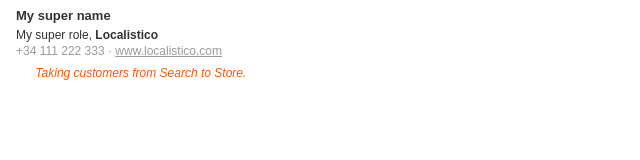
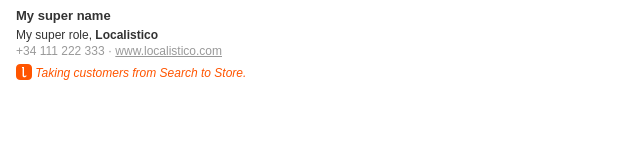
Before and after one commit to localistico/email-signature, a plain HTML site: page index.html in a window 1280 px wide. Shown: the full height of the page, 0-640 px from the left. Drawn offline with Linux system fonts and the light colour scheme.

Commit message:
Fix localistico logo icon URL

```diff
--- a/index.html
+++ b/index.html
@@ -15,7 +15,7 @@
         </tr>
         <tr style="padding-top: 12px;">
           <td style="color: #ff5500; font-size: 12px; line-height:30px; font-weight: normal; font-style: italic; font-family: Arial, Helvetica, sans-serif;">
-            <img src="https://localistico.com/wp-content/themes/localistico/assets/img/common/favicon-32x32.png" width="16" height="16" style="vertical-align: sub;"> Taking customers from Search to Store.
+            <img src="https://localistico.github.io/email-signature/localistico.png" width="16" height="16" style="vertical-align: sub;"> Taking customers from Search to Store.
           </td>
         </tr>
       </table>
```
